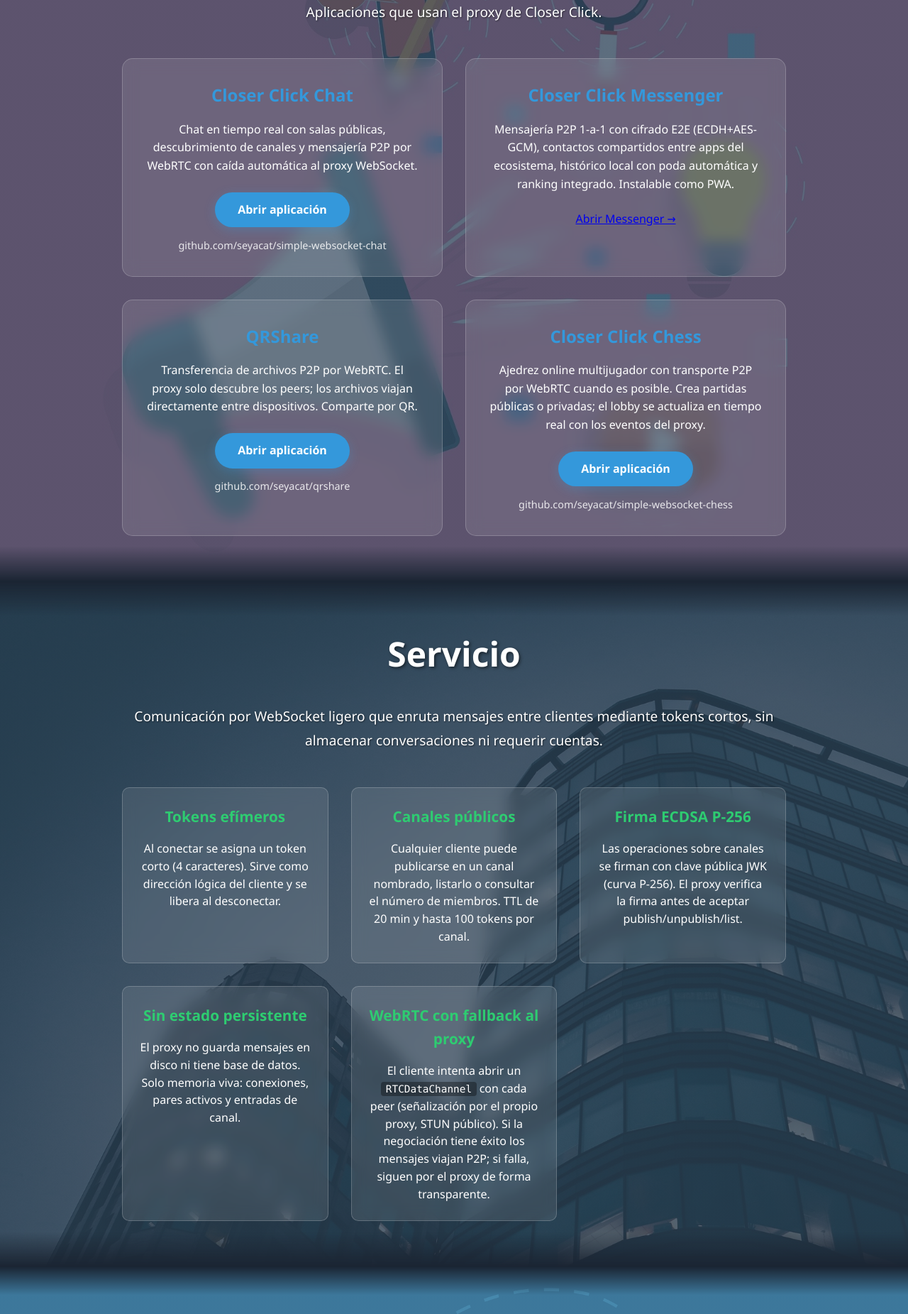
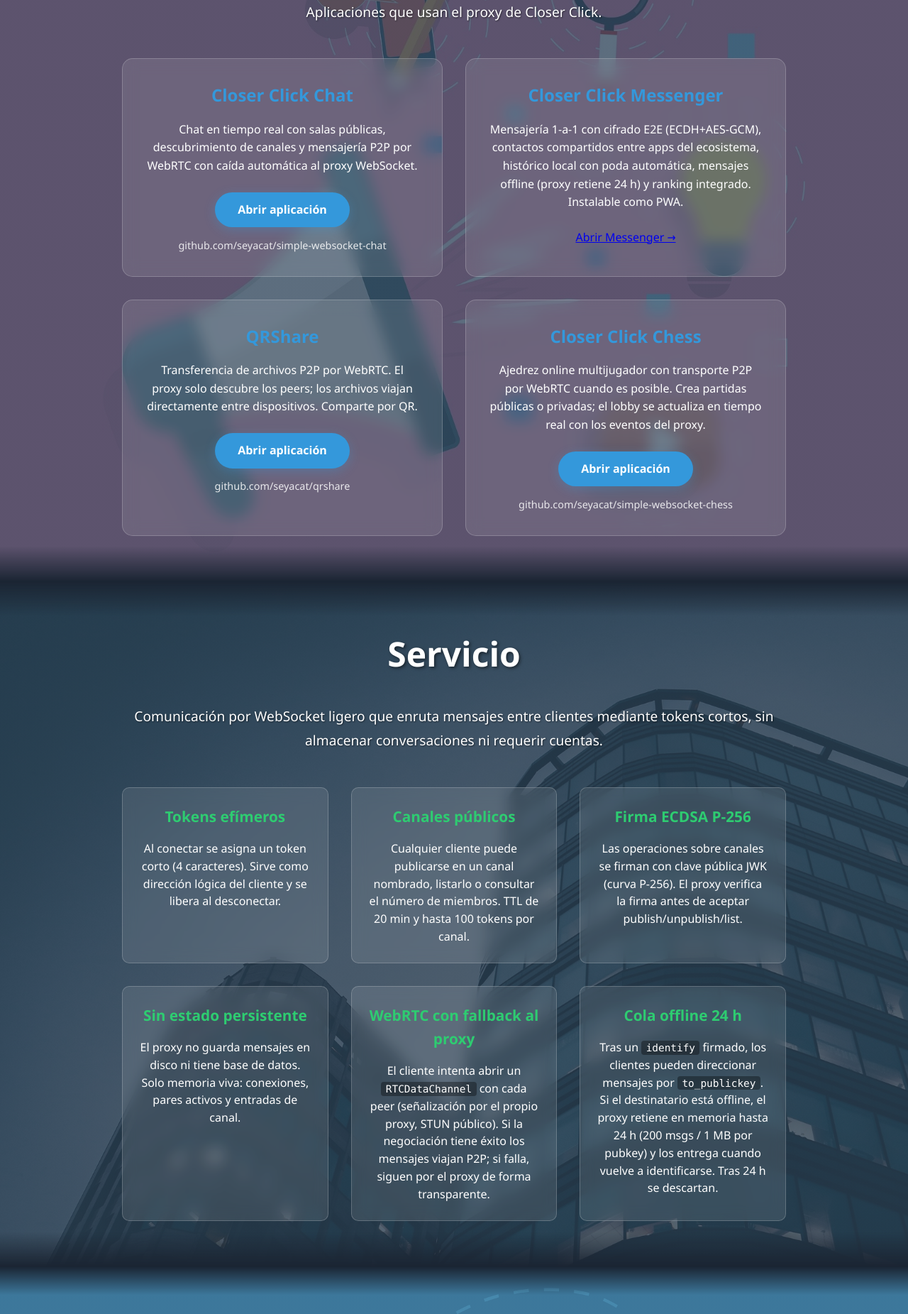
Before and after one commit to seyacat/closerclick, a Vue app: page / in a window 1280 px wide. Shown: the part 973-2824 px from the top of the page at 71% size. Built offline with nearby package versions, Linux system fonts and the light colour scheme.

Commit message:
Landing: messenger menciona offline queue; nuevo servicio cola offline 24h

```diff
--- a/src/App.vue
+++ b/src/App.vue
@@ -168,7 +168,7 @@ onUnmounted(() => {
           </div>
           <div class="app-card">
             <h3>Closer Click Messenger</h3>
-            <p>Mensajería P2P 1-a-1 con cifrado E2E (ECDH+AES-GCM), contactos compartidos entre apps del ecosistema, histórico local con poda automática y ranking integrado. Instalable como PWA.</p>
+            <p>Mensajería 1-a-1 con cifrado E2E (ECDH+AES-GCM), contactos compartidos entre apps del ecosistema, histórico local con poda automática, mensajes offline (proxy retiene 24 h) y ranking integrado. Instalable como PWA.</p>
             <a
               href="https://seyacat.github.io/closerclick_messenger/"
               target="_blank"
@@ -246,6 +246,10 @@ onUnmounted(() => {
           <div class="service-item">
             <h3>WebRTC con fallback al proxy</h3>
             <p>El cliente intenta abrir un <code>RTCDataChannel</code> con cada peer (señalización por el propio proxy, STUN público). Si la negociación tiene éxito los mensajes viajan P2P; si falla, siguen por el proxy de forma transparente.</p>
+          </div>
+          <div class="service-item">
+            <h3>Cola offline 24 h</h3>
+            <p>Tras un <code>identify</code> firmado, los clientes pueden direccionar mensajes por <code>to_publickey</code>. Si el destinatario está offline, el proxy retiene en memoria hasta 24 h (200 msgs / 1 MB por pubkey) y los entrega cuando vuelve a identificarse. Tras 24 h se descartan.</p>
           </div>
         </div>
       </div>
```
